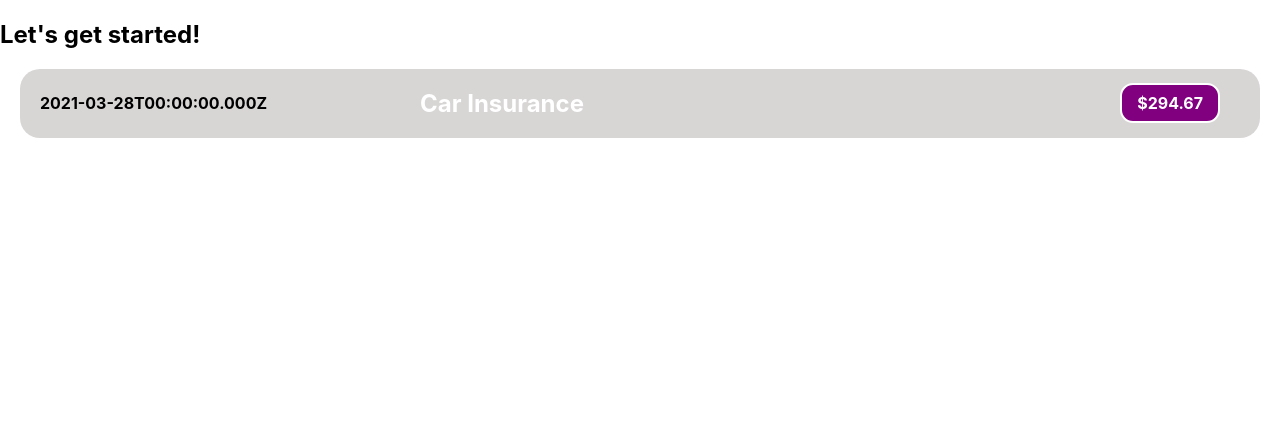
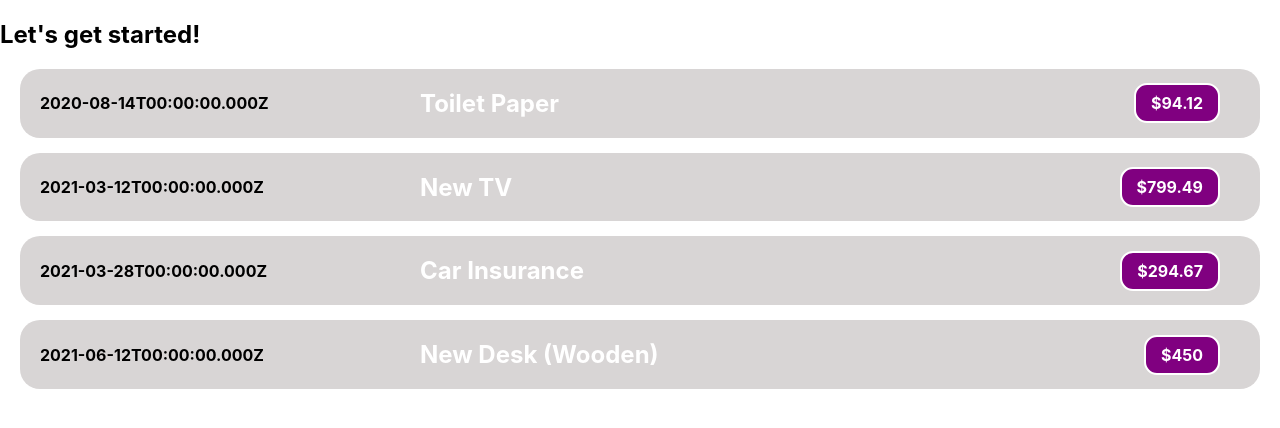
Before and after one commit to YS739/React_Udemy_Project, a React (Create React App) app: page / in a window 1280 px wide. Shown: the top 428 px of the page. Built offline with nearby package versions, Linux system fonts and the light colour scheme.

Commit message:
start props! used props

```diff
--- a/src/App.js
+++ b/src/App.js
@@ -1,10 +1,51 @@
 import ExpenseItem from "./components/ExpenseItem";
 
 function App() {
+  const expenses = [
+    {
+      id: "e1",
+      title: "Toilet Paper",
+      amount: 94.12,
+      date: new Date(2020, 7, 14),
+    },
+    { id: "e2", title: "New TV", amount: 799.49, date: new Date(2021, 2, 12) },
+    {
+      id: "e3",
+      title: "Car Insurance",
+      amount: 294.67,
+      date: new Date(2021, 2, 28),
+    },
+    {
+      id: "e4",
+      title: "New Desk (Wooden)",
+      amount: 450,
+      date: new Date(2021, 5, 12),
+    },
+  ];
+
   return (
     <div>
       <h2>Let's get started!</h2>
-      <ExpenseItem></ExpenseItem>
+      <ExpenseItem
+        name={expenses[0].title}
+        amount={expenses[0].amount}
+        date={expenses[0].date}
+      ></ExpenseItem>
+      <ExpenseItem
+        name={expenses[1].title}
+        amount={expenses[1].amount}
+        date={expenses[1].date}
+      ></ExpenseItem>
+      <ExpenseItem
+        name={expenses[2].title}
+        amount={expenses[2].amount}
+        date={expenses[2].date}
+      ></ExpenseItem>
+      <ExpenseItem
+        name={expenses[3].title}
+        amount={expenses[3].amount}
+        date={expenses[3].date}
+      ></ExpenseItem>
     </div>
   );
 }
--- a/src/components/ExpenseItem.css
+++ b/src/components/ExpenseItem.css
@@ -6,7 +6,7 @@
   justify-content: space-between;
   align-items: center;
 
-  margin: 0 auto;
+  margin: 15px auto;
   padding: 0 20px;
 
   background-color: rgb(216, 213, 213);
--- a/src/components/ExpenseItem.js
+++ b/src/components/ExpenseItem.js
@@ -1,16 +1,16 @@
 import "./ExpenseItem.css";
 
-function ExpenseItem() {
-  const expenseDate = new Date(2021, 2, 28);
-  const expenseTitle = "Car Insurance";
-  const expenseAmount = 294.67;
+function ExpenseItem(props) {
+  // const expenseDate = new Date(2021, 2, 28);
+  // const expenseTitle = "Car Insurance";
+  // const expenseAmount = 294.67;
 
   return (
     <div className="expense-item">
-      <h4>{expenseDate.toISOString()}</h4>
+      <h4>{props.date.toISOString()}</h4>
       <div className="expense-item_description">
-        <h2>{expenseTitle}</h2>
-        <div className="expense-item_price">${expenseAmount}</div>
+        <h2>{props.name}</h2>
+        <div className="expense-item_price">${props.amount}</div>
       </div>
     </div>
   );
```
